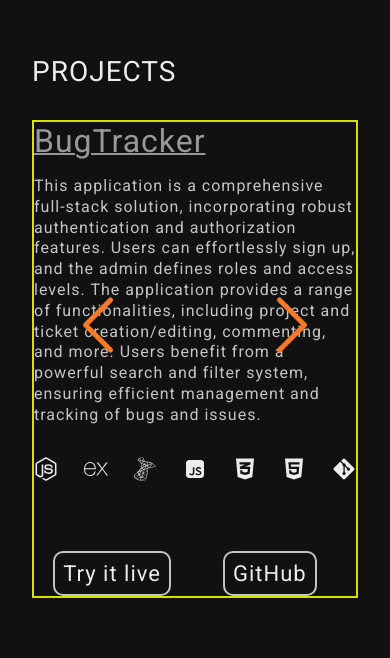
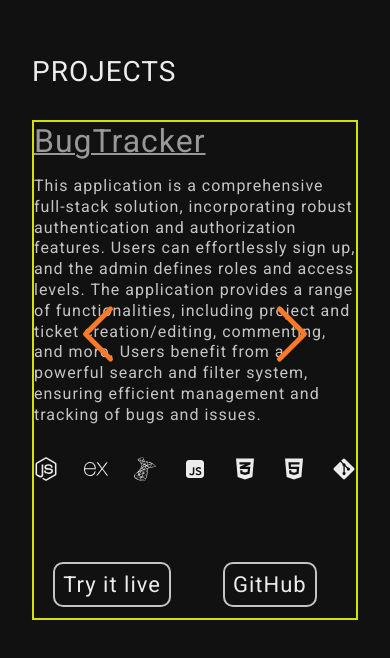
Before and after one commit to Shabahang-Saffari/Portfolio-Website, a React (Vite) app: page / in a window 390 px wide. Shown: the part 2231-2889 px from the top of the page. Built offline with nearby package versions, Linux system fonts and the light colour scheme.

Commit message:
initial setup of slider

```diff
--- a/src/components/Projects/Proj.jsx
+++ b/src/components/Projects/Proj.jsx
@@ -46,6 +46,7 @@ export const Proj = () => {
         } = project;
         return (
           <div className="project_wrapper" key={id}>
+            <div className="slider_wrapper">
               <div className="left_side">
                 <div className="project_title">{name}</div>
                 <p className="prj_description">{description}</p>
@@ -117,6 +118,7 @@ export const Proj = () => {
                 </div>
               </div>
             </div>
+          </div>
         );
       })}
       <div className="slider_btns_wrapper">
--- a/src/components/Projects/projects.scss
+++ b/src/components/Projects/projects.scss
@@ -49,12 +49,20 @@
 }
 
 .project_wrapper {
+  position: relative;
   @include flex_center;
   flex-direction: column;
   width: 100%;
-  height: 75%;
+  height: 500px;
   // background: $primary_650;
   border: 2px solid rgb(211, 226, 0) !important;
+}
+.slider_wrapper {
+  position: absolute;
+  @include flex_center;
+  flex-direction: column;
+  width: 100%;
+  height: 100%;
 }
 .left_side {
   // overflow: hidden;
@@ -206,7 +214,6 @@
     width: 100%;
     height: 80%;
     border-radius: $border_radius;
-    // background: $primary_650;
 
     // border: 2px solid rgb(211, 226, 0) !important;
   }
@@ -395,6 +402,9 @@
     height: 75%;
     // border: 2px solid rgb(211, 226, 0) !important;
   }
+  .slider_wrapper {
+    flex-direction: row;
+  }
   .left_side {
     width: 50%;
     // border: 2px solid rgb(211, 226, 0) !important;
```
Lines whose indentation alone changed are shown as unchanged.
